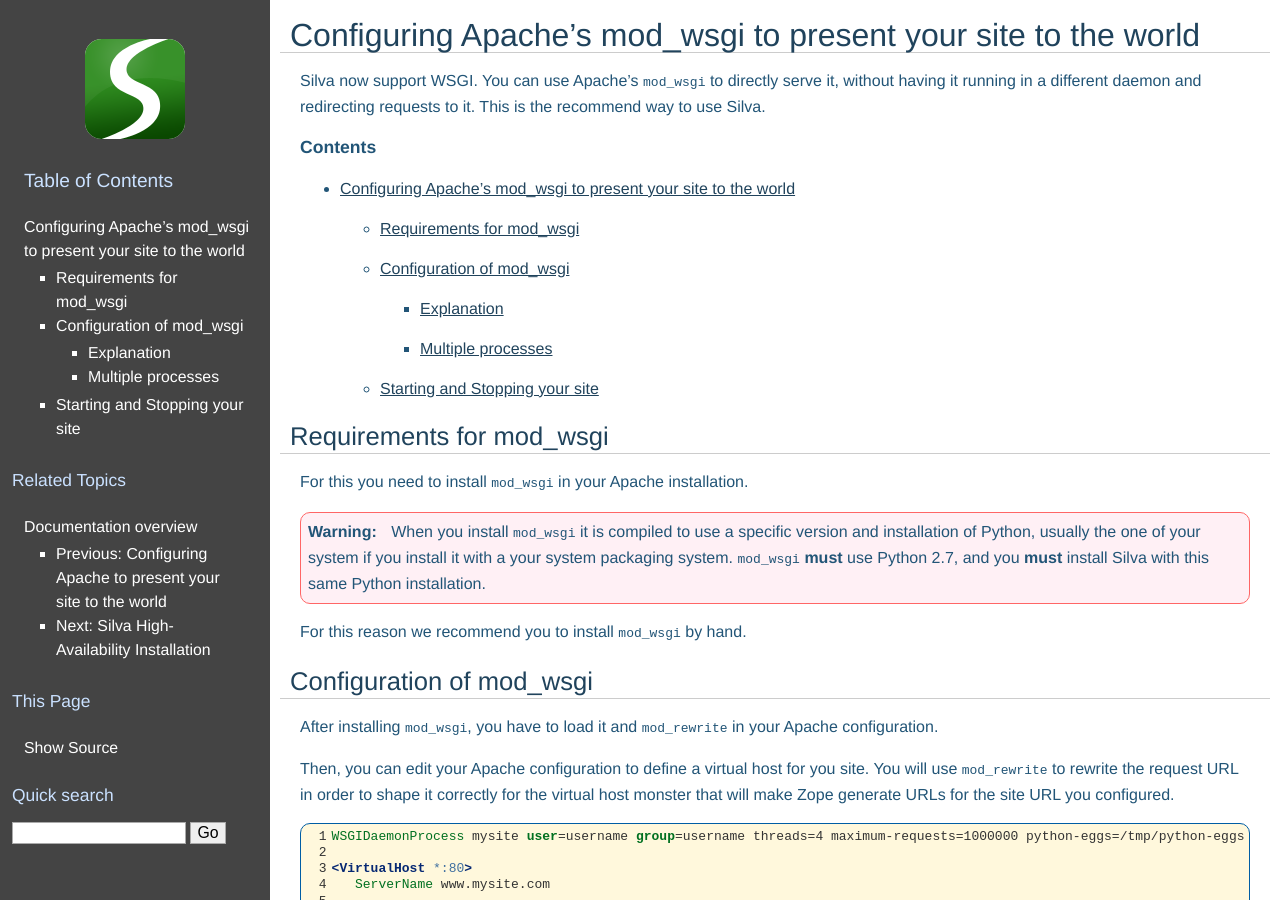
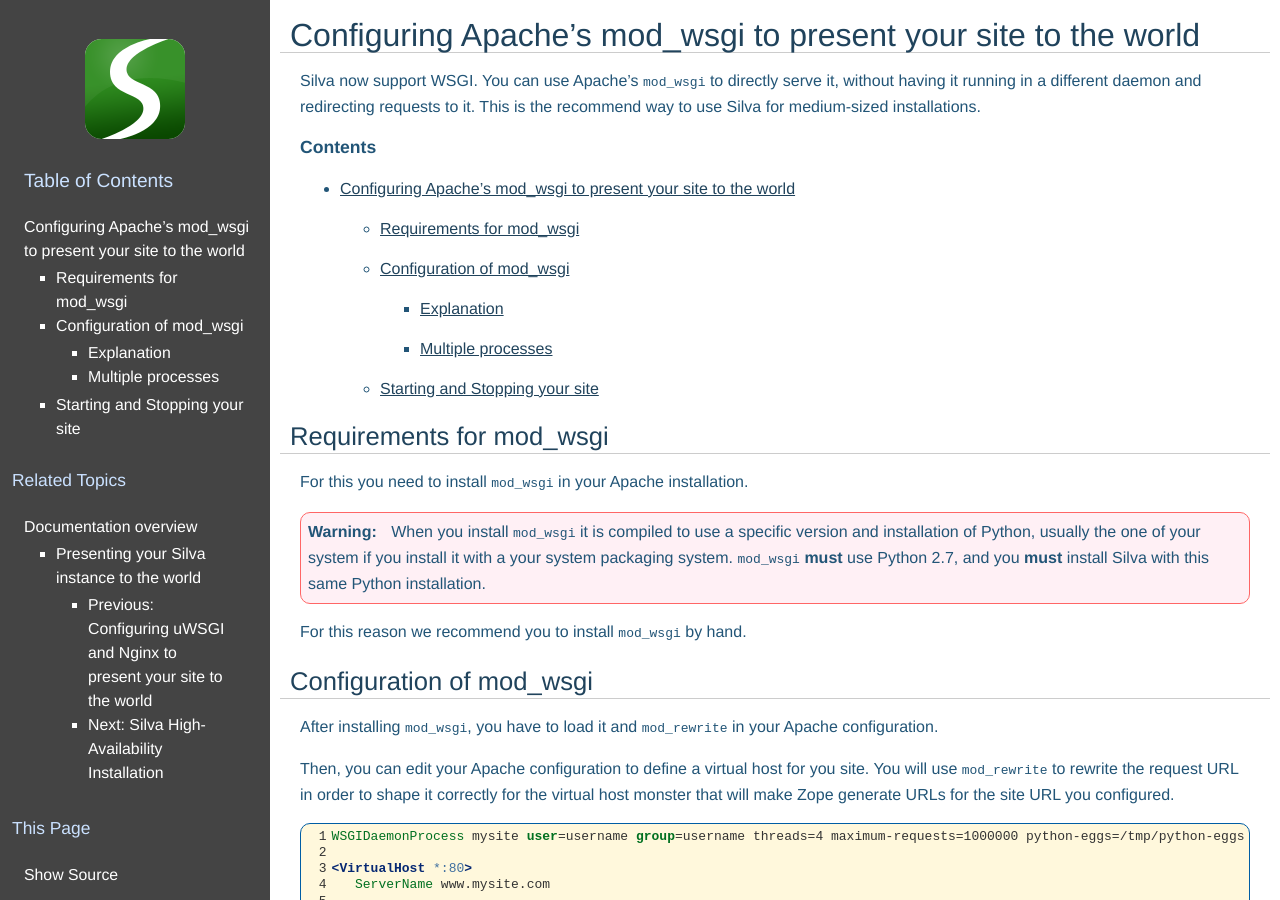
Before and after one commit to silvacms/documentation, a Sphinx documentation site: the page built from source/wsgi.rst, in a window 1280 px wide and 900 px high. Built offline with Sphinx 7.4.7, drawn with Linux system fonts in a browser that asks for light colours; pages that are not in the unit, such as notebooks, are missing from menus; comment, search, counter and statistics services are not loaded.

```diff
--- a/buildout.cfg
+++ b/buildout.cfg
@@ -3,7 +3,7 @@ parts =
    documentation
 versions = versions
 extends =
-  http://svn.infrae.com/buildout/silva/trunk/profiles/silva-development.cfg
+  http://svn.infrae.com/buildout/silva/branch/Silva-3.0/profiles/silva-development.cfg
 
 [versions]
 sphinxcontrib.infrae = 1.0
--- a/source/buildout.rst
+++ b/source/buildout.rst
@@ -129,7 +129,11 @@ you start and use Silva: :ref:`starting-creating-silva-site`.
 
    .. code-block:: sh
 
-      find $buildout/var/uploads -type d -ctime +1 -prune -print0 | xargs -n 1 -0 rm -rf
+      find $buildout/var/uploads -type d -ctime +1 -depth 1 -prune -print0 | xargs -n 1 -0 rm -rf
+
+   The syntax for ``find`` might change depending on your Unix
+   flavor. Please check the proper syntax in your manual before
+   activating this script.
 
 
 Available configurations
--- a/source/cluster/memcached.rst
+++ b/source/cluster/memcached.rst
@@ -29,6 +29,7 @@ your buildout configuration:
    memcache-address = localhost:11211
    zope-conf-additional =
      <product-config silva.core.cache>
+       memcache ${instance:memcache-address}
        default.type ext:memcached
        default.lock_dir ${buildout:directory}/var/cache/lock/default
        default.url ${instance:memcache-address}
--- /dev/null
+++ b/source/hosting.rst
@@ -0,0 +1,16 @@
+Presenting your Silva instance to the world
+===========================================
+
+Using ``bin/paster`` is fine for small installation. We recommand to
+configure Apache in front of it in order to have a more user-friendly
+URL in order to access your Silva instance.
+
+For larger installation we recommand to use either uWSGI and NGinx, or
+``mod_wsgi``.
+
+.. toctree::
+   :maxdepth: 2
+
+   apache
+   uwsgi
+   wsgi
--- a/source/index.rst
+++ b/source/index.rst
@@ -23,8 +23,7 @@ related to Silva:
    buildout
    buildout/extending
    getting-started-with-silva
-   apache
-   wsgi
+   hosting
    cluster/index
 
 User documentation
--- a/source/wsgi.rst
+++ b/source/wsgi.rst
@@ -3,7 +3,8 @@ Configuring Apache's mod_wsgi to present your site to the world
 
 Silva now support WSGI. You can use Apache's ``mod_wsgi`` to directly
 serve it, without having it running in a different daemon and
-redirecting requests to it. This is the recommend way to use Silva.
+redirecting requests to it. This is the recommend way to use Silva for
+medium-sized installations.
 
 .. contents::
 
@@ -63,29 +64,29 @@ make Zope generate URLs for the site URL you configured.
 Explanation
 ~~~~~~~~~~~
 
-Line 1 defines a process to run our Silva site with ``mod_wsgi``. The
-options ``user`` and ``group`` defines under which user ``username``
-and group ``username`` the process is going to run. These user
-**must** be the same non-privileged user that you used to install
-Silva. The option ``threads`` defines the number of threads to use in
-each process. **You must not** configure more than 7 threads in any
-case. Finally the option ``maximum-requests`` renew our WSGI process
-every 10000 requests.
+- Line 1 defines a process to run our Silva site with
+  ``mod_wsgi``. The options ``user`` and ``group`` defines under which
+  user ``username`` and group ``username`` the process is going to
+  run. These user **must** be the same non-privileged user that you
+  used to install Silva. The option ``threads`` defines the number of
+  threads to use in each process. **You must not** configure more than
+  7 threads in any case. Finally the option ``maximum-requests`` renew
+  our WSGI process every 10000 requests.
 
-Line 7, defines the rewrite rule to trigger Zope VirtualHostMonster,
-so that Zope generates URLs without the identifier ``mysite`` in
-it. The flag ``PT`` tell Apache to transmit the modified URL to the
-next handler, ``mod_wsgi``. For more information about the URL
-rewriting, please reference to :ref:`zope-virtual_host_monster`.
+- Line 7, defines the rewrite rule to trigger Zope VirtualHostMonster,
+  so that Zope generates URLs without the identifier ``mysite`` in
+  it. The flag ``PT`` tell Apache to transmit the modified URL to the
+  next handler, ``mod_wsgi``. For more information about the URL
+  rewriting, please reference to :ref:`zope-virtual_host_monster`.
 
-Line 8 specifies the WSGI application to use. This should point to the
-``wsgi`` script creating in your Buildout directory, generated by the
-section ``mod_wsgi_app``.
+- Line 8 specifies the WSGI application to use. This should point to the
+  ``wsgi`` script creating in your Buildout directory, generated by the
+  section ``mod_wsgi_app``.
 
-Line 9 tells Apache to the use the process defined on line 1.
+- Line 9 tells Apache to the use the process defined on line 1.
 
-Line 12 to 15 authorize visitors to access the WSGI application,
-i.e. Silva.
+- Line 12 to 15 authorize visitors to access the WSGI application,
+  i.e. Silva.
 
 Multiple processes
 ~~~~~~~~~~~~~~~~~~
```
Also changed, not shown: other parts of source/cluster/memcached.rst (+2 -2 lines), source/cluster/index.rst (+18 -0 lines), source/cluster/relstorage.rst (+21 -13 lines), source/cluster/uploading.rst (added, +14 -0 lines), source/uwsgi.rst (added, +145 -0 lines).
